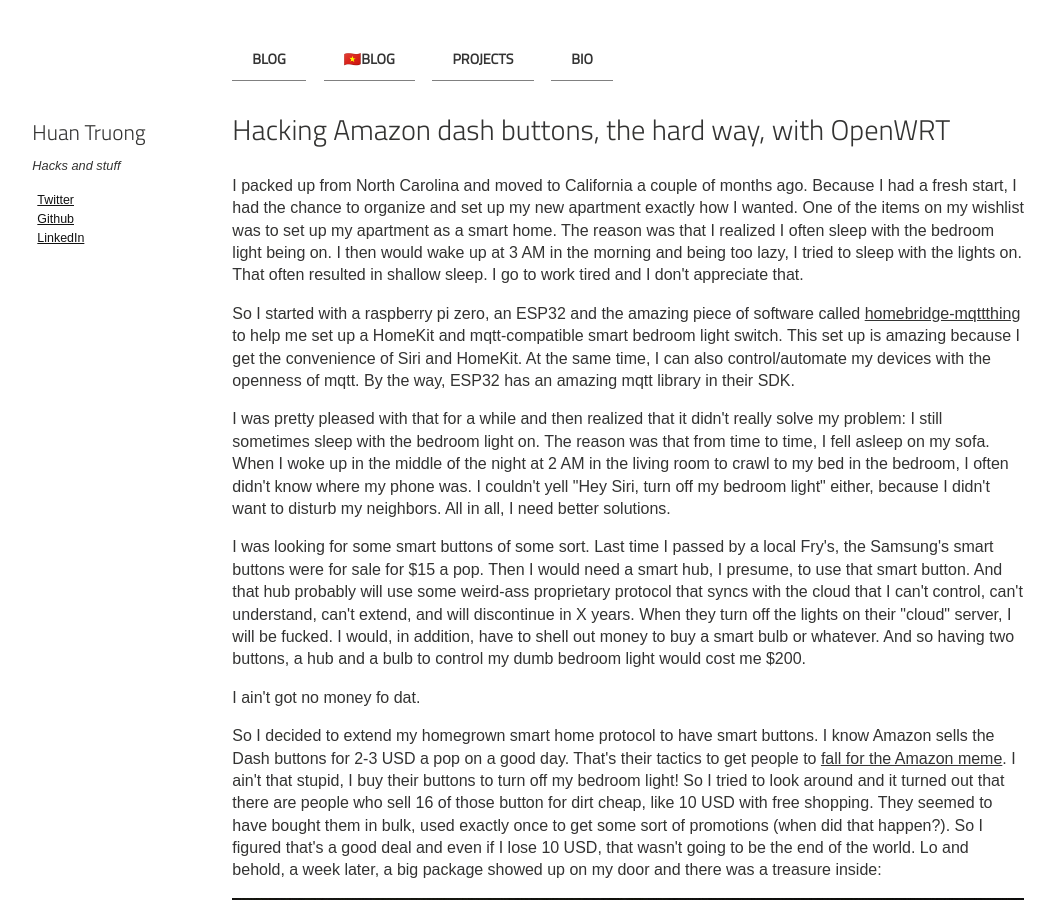
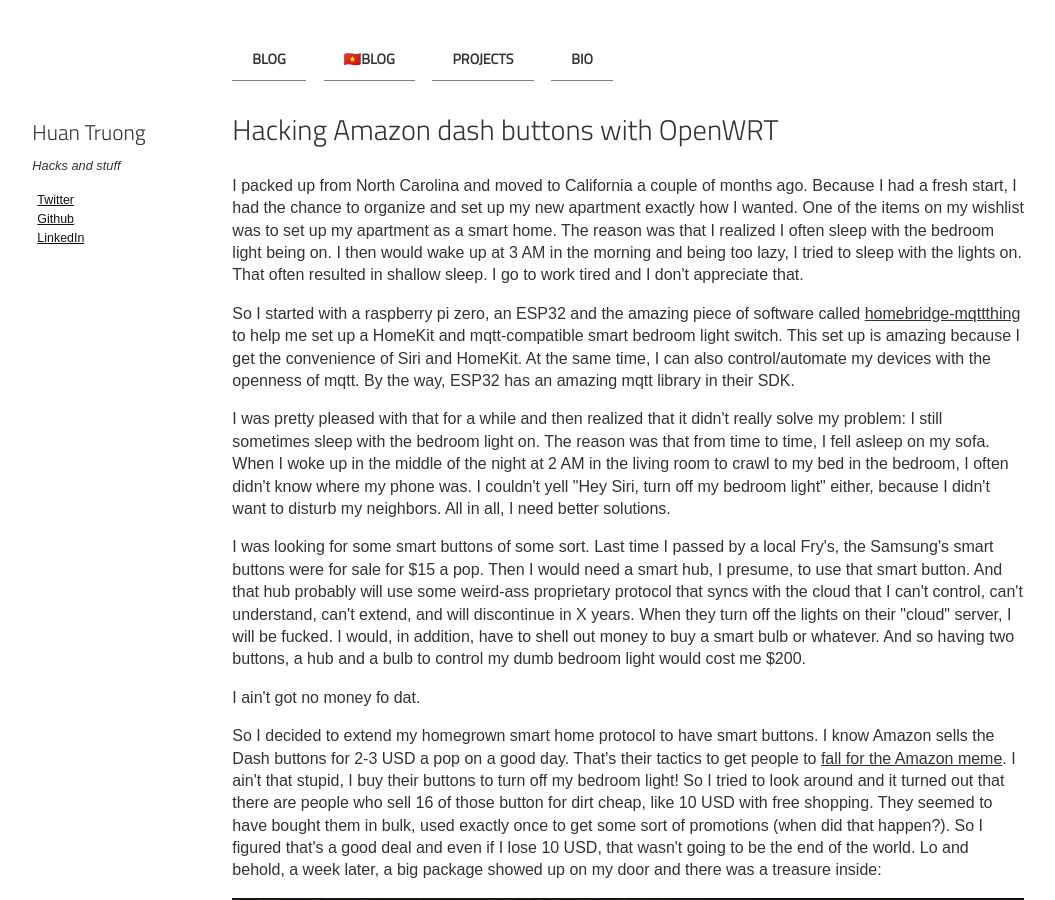
Before and after one commit to htruong/htruong.github.io, a Jekyll site: the page built from _posts/2019-02-24-what-do-you-do-with-lots-of-amazon-dash-buttons.md, in a window 1280 px wide and 900 px high. Shown: the whole window, without its empty margins (116-1171 px from the left). Built offline with Jekyll 4.4.1, drawn with Linux system fonts in a browser that asks for light colours; some of the changed text lies outside the part shown.

Commit message:
Rename post title

```diff
--- a/_posts/2019-02-24-what-do-you-do-with-lots-of-amazon-dash-buttons.md
+++ b/_posts/2019-02-24-what-do-you-do-with-lots-of-amazon-dash-buttons.md
@@ -1,6 +1,6 @@
 ---
 layout: post
-title: "Hacking Amazon dash buttons, the hard way, with OpenWRT"
+title: "Hacking Amazon dash buttons with OpenWRT"
 ---
 
 
```
